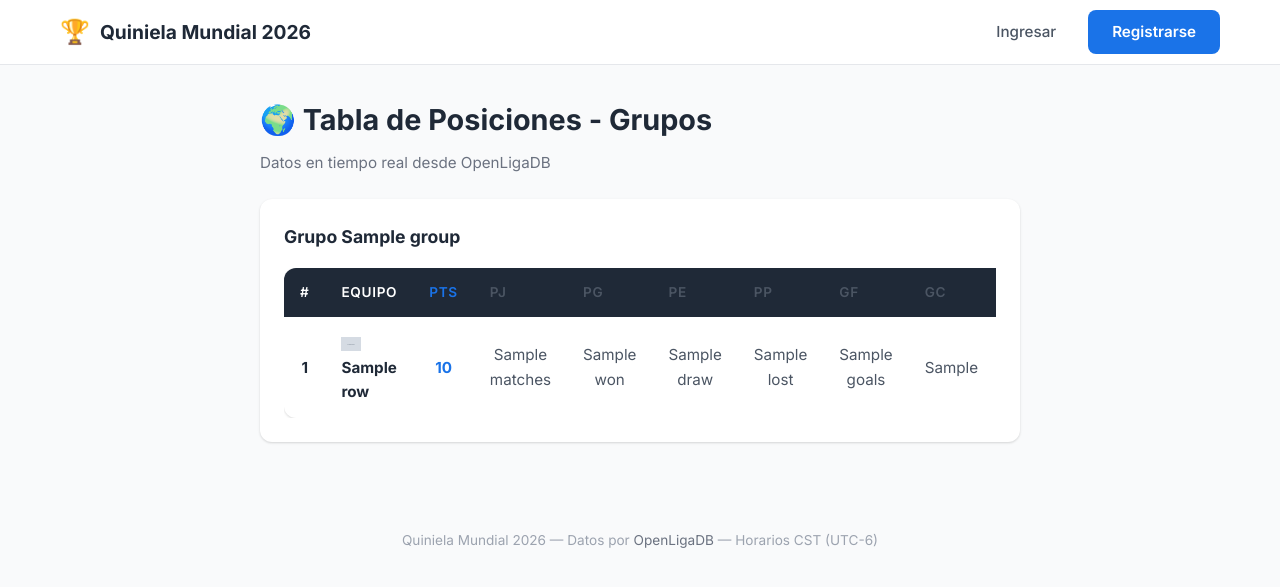
After one commit to danthe0791/Quinielamundial, a FastAPI app: template templates/group_standings.html in a window 1280 px wide. The commit adds this page. Shown: the top 587 px of the page. Run offline with FastAPI, Linux system fonts and the light colour scheme; the template is opened without the code that fills it: most values are stand-ins (such as "Sample title", 1, 10 or a date in 2020); grey boxes marked "Sample" are stand-in pictures; parts of the project's set-up code (start-up, migrations or seed data) failed here and were passed over.

Commit message:
Fix: auto-refresh no cierra modal, bloquear 15min antes, tarjetas/corners obligatorios, grupos en español, tabla grupos

```diff
--- a/app/main.py
+++ b/app/main.py
@@ -13,7 +13,7 @@ import os
 
 from .database import init_db, get_db, SessionLocal
 from .models import User, Match, Bet, DailyClosure, AppSettings
-from .openligadb import sync_matches_from_api
+from .openligadb import sync_matches_from_api, fetch_group_standings
 from .score_calculator import (
     calculate_bet_points,
     recalculate_all_bets,
@@ -50,6 +50,7 @@ templates = Jinja2Templates(directory=templates_dir)
 templates.env.globals["now"] = lambda: datetime.utcnow()
 templates.env.globals["utc_to_cst"] = utc_to_cst
 templates.env.globals["format_cst"] = format_cst
+templates.env.globals["timedelta"] = timedelta
 
 sessions: dict[str, dict] = {}
 SESSION_EXPIRE_HOURS = 24
@@ -240,14 +241,19 @@ def place_bet(
     if not match:
         return JSONResponse({"error": "Partido no encontrado"}, status_code=404)
 
-    if match.match_date_utc and datetime.utcnow() > match.match_date_utc:
-        return JSONResponse({"error": "El partido ya comenzó, no puedes modificar tu apuesta"}, status_code=400)
+    # Block 15 min before match starts
+    if match.match_date_utc and datetime.utcnow() > (match.match_date_utc - timedelta(minutes=15)):
+        return JSONResponse({"error": "El partido está por comenzar o ya inició. No puedes modificar tu apuesta."}, status_code=400)
 
     if match.is_finished:
         return JSONResponse({"error": "El partido ya finalizó"}, status_code=400)
 
     if home_score < 0 or away_score < 0 or home_score > 99 or away_score > 99:
         return JSONResponse({"error": "Marcador inválido"}, status_code=400)
+
+    # Cards and corners required
+    if cards_over is None or cards_over == "" or corners_over is None or corners_over == "":
+        return JSONResponse({"error": "Tarjetas y corners son obligatorios. Seleccioná Over o Under."}, status_code=400)
 
     def parse_bool(v):
         if v is None or v == "":
@@ -363,6 +369,20 @@ def standings_page(request: Request, db: Session = Depends(get_db)):
         return RedirectResponse(url="/login", status_code=302)
     standings = get_user_standings(db)
     return templates.TemplateResponse("standings.html", {"request": request, "user": user, "standings": standings})
+
+
+@app.get("/group-standings", response_class=HTMLResponse)
+async def group_standings_page(request: Request, db: Session = Depends(get_db)):
+    user = get_current_user(request, db)
+    if not user:
+        return RedirectResponse(url="/login", status_code=302)
+    try:
+        groups = await fetch_group_standings()
+    except Exception:
+        groups = []
+    return templates.TemplateResponse("group_standings.html", {
+        "request": request, "user": user, "groups": groups,
+    })
 
 @app.get("/api/standings")
 def api_standings(db: Session = Depends(get_db)):
--- a/app/openligadb.py
+++ b/app/openligadb.py
@@ -88,20 +88,38 @@ def get_match_result(match_data: dict) -> tuple[Optional[int], Optional[int]]:
 
 
 def map_group_to_stage(group_name: str) -> str:
-    """Map group name to tournament stage."""
-    group_name = (group_name or "").lower()
-    if "finale" in group_name:
+    """Map group name to tournament stage (Spanish)."""
+    gn = (group_name or "").lower()
+    if "finale" in gn:
         return "Final"
-    elif "halbfinale" in group_name:
+    elif "halbfinale" in gn:
         return "Semifinal"
-    elif "viertelfinale" in group_name:
+    elif "viertelfinale" in gn:
         return "Cuartos"
-    elif "achtelfinale" in group_name:
+    elif "achtelfinale" in gn:
         return "Octavos"
-    elif "sechzehntelfinale" in group_name:
+    elif "sechzehntelfinale" in gn:
         return "Dieciseisavos"
-    else:
+    elif "gruppe" in gn or "spieltag" in gn or "runde" in gn:
         return "Grupos"
+    return "Grupos"
+
+
+def translate_group_name(name: str) -> str:
+    """Translate group name to Spanish."""
+    gn = (name or "")
+    if "Gruppenphase" in gn:
+        return gn.replace("Gruppenphase", "Fase de Grupos")
+    if "1. Runde" in gn:
+        return gn.replace("1. Runde", "Fase 1")
+    if "2. Runde" in gn:
+        return gn.replace("2. Runde", "Fase 2")
+    if "3. Runde" in gn:
+        return gn.replace("3. Runde", "Fase 3")
+    if "Spieltag" in gn:
+        parts = gn.split(".")
+        return f"Jornada {parts[0].strip()}" if len(parts) > 1 else gn
+    return gn
 
 
 async def sync_matches_from_api(db: Session) -> int:
@@ -145,7 +163,7 @@ async def sync_matches_from_api(db: Session) -> int:
             "away_icon": team2.get("teamIconUrl", ""),
             "match_date": match_date,
             "match_date_utc": match_date_utc,
-            "group_name": group_name,
+            "group_name": translate_group_name(group_name),
             "group_order": group_order,
             "stage": map_group_to_stage(group_name),
             "home_score": home_score,
@@ -171,3 +189,16 @@ async def sync_matches_from_api(db: Session) -> int:
 
     db.commit()
     return count
+
+
+async def fetch_group_standings() -> list[dict]:
+    """Fetch group standings from OpenLigaDB."""
+    url = f"{BASE_URL}/getgrouptable/wm26/2026"
+    async with httpx.AsyncClient(timeout=30) as client:
+        try:
+            response = await client.get(url)
+            response.raise_for_status()
+            return response.json()
+        except Exception as e:
+            print(f"Error fetching standings: {e}")
+            return []
--- a/templates/base.html
+++ b/templates/base.html
@@ -20,6 +20,7 @@
                 {% if user %}
                     <a href="/dashboard" class="nav-link">Partidos</a>
                     <a href="/standings" class="nav-link">Tabla</a>
+                    <a href="/group-standings" class="nav-link">Grupos</a>
                     <a href="/daily-results" class="nav-link">Cierres</a>
                     {% if user.is_admin %}
                         <a href="/admin" class="nav-link admin-link">Admin</a>
--- /dev/null
+++ b/templates/group_standings.html
@@ -0,0 +1,62 @@
+{% extends "base.html" %}
+{% block title %}Posiciones de Grupos{% endblock %}
+
+{% block content %}
+<div class="standings-page">
+    <div class="standings-header">
+        <h1>🌍 Tabla de Posiciones - Grupos</h1>
+        <p class="standings-subtitle">Datos en tiempo real desde OpenLigaDB</p>
+    </div>
+
+    {% for group in groups %}
+    <div class="scoring-info" style="margin-bottom:24px">
+        <h3>Grupo {{ group.groupName or '' }}</h3>
+        {% if group.teamTable %}
+        <div class="standings-table-wrapper">
+            <table class="standings-table">
+                <thead><tr>
+                    <th class="col-rank">#</th>
+                    <th class="col-name">Equipo</th>
+                    <th class="col-points">Pts</th>
+                    <th class="col-results">PJ</th>
+                    <th class="col-exact">PG</th>
+                    <th class="col-exact">PE</th>
+                    <th class="col-exact">PP</th>
+                    <th class="col-exact">GF</th>
+                    <th class="col-exact">GC</th>
+                    <th class="col-exact">DG</th>
+                </tr></thead>
+                <tbody>
+                    {% for row in group.teamTable %}
+                    <tr>
+                        <td class="col-rank">{{ row.rank }}</td>
+                        <td class="col-name">
+                            {% if row.teamIconUrl %}
+                            <img src="{{ row.teamIconUrl }}" style="width:20px;height:14px;vertical-align:middle;margin-right:6px" onerror="this.style.display='none'">
+                            {% endif %}
+                            <strong>{{ row.teamName }}</strong>
+                        </td>
+                        <td class="col-points"><strong>{{ row.points }}</strong></td>
+                        <td class="col-results">{{ row.matches }}</td>
+                        <td class="col-exact">{{ row.won }}</td>
+                        <td class="col-exact">{{ row.draw }}</td>
+                        <td class="col-exact">{{ row.lost }}</td>
+                        <td class="col-exact">{{ row.goals }}</td>
+                        <td class="col-exact">{{ row.opponentGoals }}</td>
+                        <td class="col-exact">{{ row.goalDiff }}</td>
+                    </tr>
+                    {% endfor %}
+                </tbody>
+            </table>
+        </div>
+        {% else %}
+        <p class="empty-state" style="padding:16px">Sin datos aún</p>
+        {% endif %}
+    </div>
+    {% else %}
+    <div class="empty-state">
+        <p>No hay datos de grupos disponibles</p>
+    </div>
+    {% endfor %}
+</div>
+{% endblock %}
```
Also changed, not shown: templates/dashboard.html (+19 -5 lines).
